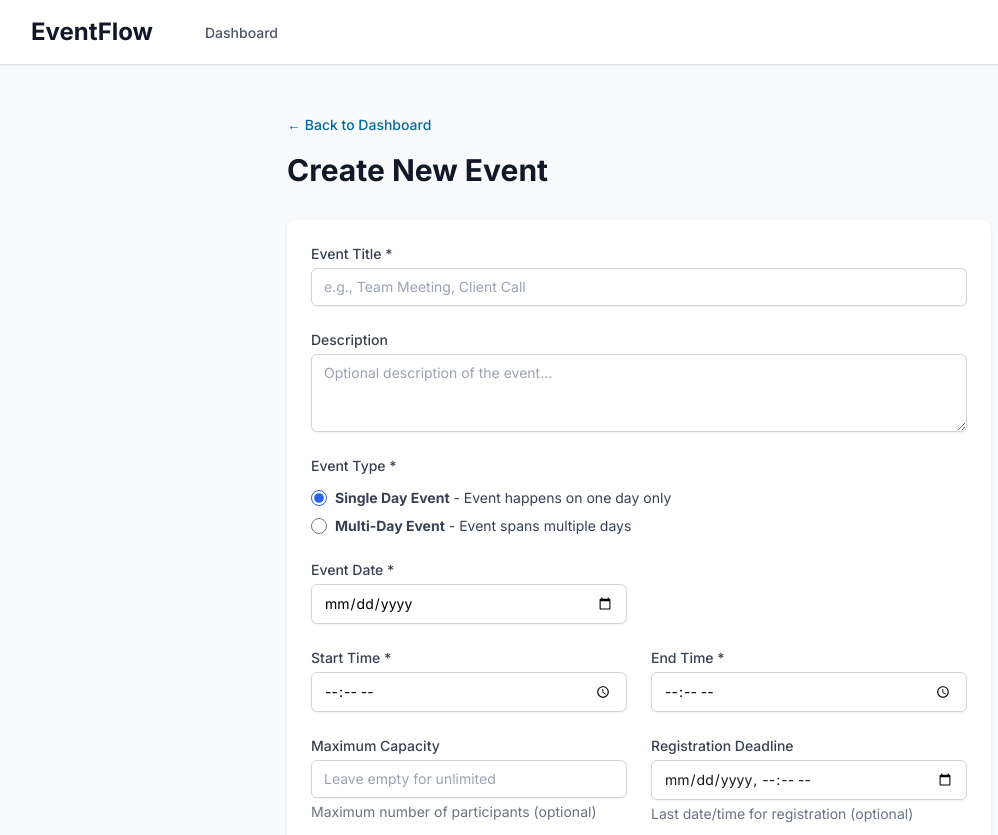
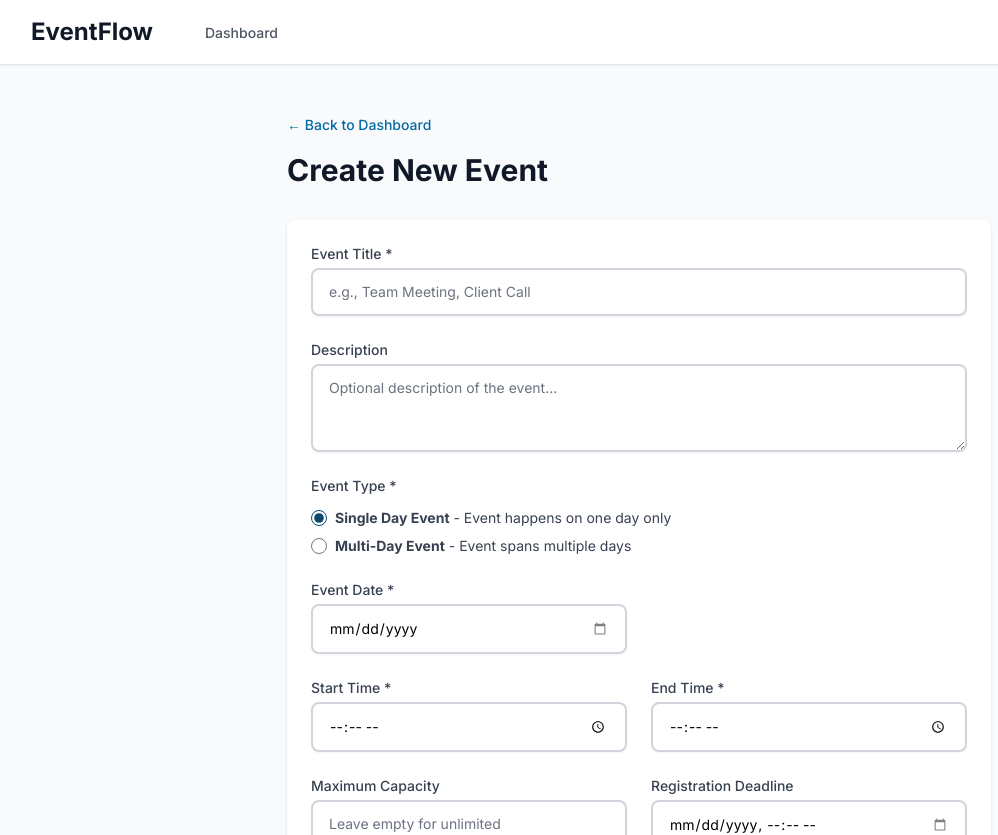
Before and after one commit to tahiryyvon/event-flow, a Next.js app: page /organizer/events/create in a window 1280 px wide. Shown: the top 835 px of the page, without its empty margins (1-999 px from the left). Built offline with nearby package versions, Linux system fonts and the light colour scheme; no server answers.

Commit message:
Fix all input text visibility issues across the application

```diff
--- a/src/app/book/[eventId]/BookingForm.tsx
+++ b/src/app/book/[eventId]/BookingForm.tsx
@@ -66,8 +66,9 @@ export default function BookingForm({ eventId }: BookingFormProps) {
           onChange={(e) =>
             setFormData({ ...formData, participantName: e.target.value })
           }
-          className="mt-1 block w-full px-3 py-2 border border-gray-300 rounded-md shadow-sm focus:outline-none focus:ring-blue-500 focus:border-blue-500 sm:text-sm text-black bg-white"
+          className="mt-1 block w-full px-4 py-3 border-2 border-gray-300 rounded-lg shadow-sm focus:outline-none focus:ring-2 focus:ring-blue-500 focus:border-blue-500 sm:text-sm text-black bg-white placeholder-gray-500 transition-colors"
           placeholder="Your full name"
+          style={{ color: '#000000 !important', backgroundColor: '#ffffff !important' }}
         />
       </div>
 
@@ -83,8 +84,9 @@ export default function BookingForm({ eventId }: BookingFormProps) {
           onChange={(e) =>
             setFormData({ ...formData, participantEmail: e.target.value })
           }
-          className="mt-1 block w-full px-3 py-2 border border-gray-300 rounded-md shadow-sm focus:outline-none focus:ring-blue-500 focus:border-blue-500 sm:text-sm text-black bg-white"
+          className="mt-1 block w-full px-4 py-3 border-2 border-gray-300 rounded-lg shadow-sm focus:outline-none focus:ring-2 focus:ring-blue-500 focus:border-blue-500 sm:text-sm text-black bg-white placeholder-gray-500 transition-colors"
           placeholder="you@example.com"
+          style={{ color: '#000000 !important', backgroundColor: '#ffffff !important' }}
         />
       </div>
 
--- a/src/app/globals.css
+++ b/src/app/globals.css
@@ -1,6 +1,45 @@
 @tailwind base;
 @tailwind components;
 @tailwind utilities;
+
+/* Force all form inputs to have visible text */
+input, textarea, select {
+  color: #000000 !important;
+  background-color: #ffffff !important;
+}
+
+input::placeholder, textarea::placeholder {
+  color: #6b7280 !important;
+  opacity: 1 !important;
+}
+
+/* Ensure proper contrast for all form elements */
+.form-input {
+  @apply text-black bg-white border-gray-300 focus:border-primary-500 focus:ring-primary-500;
+}
+
+/* Radio buttons and checkboxes */
+input[type="radio"], input[type="checkbox"] {
+  accent-color: #0c4a6e !important;
+}
+
+/* Ensure select dropdowns are visible */
+select option {
+  color: #000000 !important;
+  background-color: #ffffff !important;
+}
+
+/* Force datetime-local inputs to have visible text */
+input[type="datetime-local"], input[type="date"], input[type="time"] {
+  color: #000000 !important;
+  background-color: #ffffff !important;
+}
+
+input[type="datetime-local"]::-webkit-calendar-picker-indicator,
+input[type="date"]::-webkit-calendar-picker-indicator,
+input[type="time"]::-webkit-time-picker-indicator {
+  filter: invert(0.5);
+}
 
 :root {
   --background: #ffffff;
--- a/src/app/login/page.tsx
+++ b/src/app/login/page.tsx
@@ -106,8 +106,9 @@ export default function LoginPage() {
                 required
                 value={email}
                 onChange={(e) => setEmail(e.target.value)}
-                className="relative block w-full px-3 py-2 border border-gray-300 placeholder-gray-500 text-black bg-white rounded-md focus:outline-none focus:ring-blue-500 focus:border-blue-500 focus:z-10 sm:text-sm"
+                className="relative block w-full px-4 py-3 border-2 border-gray-300 placeholder-gray-500 text-black bg-white rounded-lg focus:outline-none focus:ring-2 focus:ring-blue-500 focus:border-blue-500 focus:z-10 sm:text-sm transition-colors"
                 placeholder="Email address"
+                style={{ color: '#000000 !important', backgroundColor: '#ffffff !important' }}
               />
             </div>
             <div>
@@ -122,8 +123,9 @@ export default function LoginPage() {
                 required
                 value={password}
                 onChange={(e) => setPassword(e.target.value)}
-                className="relative block w-full px-3 py-2 border border-gray-300 placeholder-gray-500 text-black bg-white rounded-md focus:outline-none focus:ring-blue-500 focus:border-blue-500 focus:z-10 sm:text-sm"
+                className="relative block w-full px-4 py-3 border-2 border-gray-300 placeholder-gray-500 text-black bg-white rounded-lg focus:outline-none focus:ring-2 focus:ring-blue-500 focus:border-blue-500 focus:z-10 sm:text-sm transition-colors"
                 placeholder="Password"
+                style={{ color: '#000000 !important', backgroundColor: '#ffffff !important' }}
               />
             </div>
           </div>
--- a/src/app/organizer/events/create/page.tsx
+++ b/src/app/organizer/events/create/page.tsx
@@ -105,8 +105,9 @@ export default function CreateEventPage() {
                   onChange={(e) =>
                     setFormData({ ...formData, title: e.target.value })
                   }
-                  className="mt-1 block w-full px-3 py-2 border border-gray-300 rounded-md shadow-sm focus:outline-none focus:ring-primary-500 focus:border-primary-500 sm:text-sm"
+                  className="mt-1 block w-full px-4 py-3 border-2 border-gray-300 rounded-lg shadow-sm focus:outline-none focus:ring-2 focus:ring-blue-500 focus:border-blue-500 sm:text-sm text-black bg-white placeholder-gray-500 transition-colors"
                   placeholder="e.g., Team Meeting, Client Call"
+                  style={{ color: '#000000 !important', backgroundColor: '#ffffff !important' }}
                 />
               </div>
 
@@ -121,8 +122,9 @@ export default function CreateEventPage() {
                   onChange={(e) =>
                     setFormData({ ...formData, description: e.target.value })
                   }
-                  className="mt-1 block w-full px-3 py-2 border border-gray-300 rounded-md shadow-sm focus:outline-none focus:ring-primary-500 focus:border-primary-500 sm:text-sm"
+                  className="mt-1 block w-full px-4 py-3 border-2 border-gray-300 rounded-lg shadow-sm focus:outline-none focus:ring-2 focus:ring-blue-500 focus:border-blue-500 sm:text-sm text-black bg-white placeholder-gray-500 transition-colors resize-vertical"
                   placeholder="Optional description of the event..."
+                  style={{ color: '#000000 !important', backgroundColor: '#ffffff !important' }}
                 />
               </div>
 
@@ -139,7 +141,8 @@ export default function CreateEventPage() {
                       onChange={() =>
                         setFormData({ ...formData, isMultiDay: false, endDate: formData.startDate })
                       }
-                      className="h-4 w-4 text-primary-600 focus:ring-primary-500 border-gray-300"
+                      className="h-4 w-4 text-blue-600 focus:ring-blue-500 border-gray-300"
+                      style={{ accentColor: '#2563eb' }}
                     />
                     <span className="ml-2 text-sm text-gray-700">
                       <strong>Single Day Event</strong> - Event happens on one day only
@@ -153,7 +156,8 @@ export default function CreateEventPage() {
                       onChange={() =>
                         setFormData({ ...formData, isMultiDay: true })
                       }
-                      className="h-4 w-4 text-primary-600 focus:ring-primary-500 border-gray-300"
+                      className="h-4 w-4 text-blue-600 focus:ring-blue-500 border-gray-300"
+                      style={{ accentColor: '#2563eb' }}
                     />
                     <span className="ml-2 text-sm text-gray-700">
                       <strong>Multi-Day Event</strong> - Event spans multiple days
@@ -180,7 +184,8 @@ export default function CreateEventPage() {
                       })
                     }
                     min={new Date().toISOString().split("T")[0]}
-                    className="mt-1 block w-full px-3 py-2 border border-gray-300 rounded-md shadow-sm focus:outline-none focus:ring-primary-500 focus:border-primary-500 sm:text-sm"
+                    className="mt-1 block w-full px-4 py-3 border-2 border-gray-300 rounded-lg shadow-sm focus:outline-none focus:ring-2 focus:ring-blue-500 focus:border-blue-500 sm:text-sm text-black bg-white transition-colors"
+                    style={{ color: '#000000 !important', backgroundColor: '#ffffff !important' }}
                   />
                 </div>
 
@@ -198,7 +203,8 @@ export default function CreateEventPage() {
                         setFormData({ ...formData, endDate: e.target.value })
                       }
                       min={formData.startDate || new Date().toISOString().split("T")[0]}
-                      className="mt-1 block w-full px-3 py-2 border border-gray-300 rounded-md shadow-sm focus:outline-none focus:ring-primary-500 focus:border-primary-500 sm:text-sm"
+                      className="mt-1 block w-full px-4 py-3 border-2 border-gray-300 rounded-lg shadow-sm focus:outline-none focus:ring-2 focus:ring-blue-500 focus:border-blue-500 sm:text-sm text-black bg-white transition-colors"
+                      style={{ color: '#000000 !important', backgroundColor: '#ffffff !important' }}
                     />
                   </div>
                 )}
@@ -217,7 +223,8 @@ export default function CreateEventPage() {
                     onChange={(e) =>
                       setFormData({ ...formData, startTime: e.target.value })
                     }
-                    className="mt-1 block w-full px-3 py-2 border border-gray-300 rounded-md shadow-sm focus:outline-none focus:ring-primary-500 focus:border-primary-500 sm:text-sm"
+                    className="mt-1 block w-full px-4 py-3 border-2 border-gray-300 rounded-lg shadow-sm focus:outline-none focus:ring-2 focus:ring-blue-500 focus:border-blue-500 sm:text-sm text-black bg-white transition-colors"
+                    style={{ color: '#000000 !important', backgroundColor: '#ffffff !important' }}
                   />
                   {formData.isMultiDay && (
                     <p className="mt-1 text-sm text-gray-500">
@@ -238,7 +245,8 @@ export default function CreateEventPage() {
                     onChange={(e) =>
                       setFormData({ ...formData, endTime: e.target.value })
                     }
-                    className="mt-1 block w-full px-3 py-2 border border-gray-300 rounded-md shadow-sm focus:outline-none focus:ring-primary-500 focus:border-primary-500 sm:text-sm"
+                    className="mt-1 block w-full px-4 py-3 border-2 border-gray-300 rounded-lg shadow-sm focus:outline-none focus:ring-2 focus:ring-blue-500 focus:border-blue-500 sm:text-sm text-black bg-white transition-colors"
+                    style={{ color: '#000000 !important', backgroundColor: '#ffffff !important' }}
                   />
                   {formData.isMultiDay && (
                     <p className="mt-1 text-sm text-gray-500">
@@ -261,8 +269,9 @@ export default function CreateEventPage() {
                     onChange={(e) =>
                       setFormData({ ...formData, maxCapacity: e.target.value })
                     }
-                    className="mt-1 block w-full px-3 py-2 border border-gray-300 rounded-md shadow-sm focus:outline-none focus:ring-primary-500 focus:border-primary-500 sm:text-sm"
+                    className="mt-1 block w-full px-4 py-3 border-2 border-gray-300 rounded-lg shadow-sm focus:outline-none focus:ring-2 focus:ring-blue-500 focus:border-blue-500 sm:text-sm text-black bg-white placeholder-gray-500 transition-colors"
                     placeholder="Leave empty for unlimited"
+                    style={{ color: '#000000 !important', backgroundColor: '#ffffff !important' }}
                   />
                   <p className="mt-1 text-sm text-gray-500">
                     Maximum number of participants (optional)
@@ -281,7 +290,8 @@ export default function CreateEventPage() {
                       setFormData({ ...formData, registrationDeadline: e.target.value })
                     }
                     min={new Date().toISOString().slice(0, 16)}
-                    className="mt-1 block w-full px-3 py-2 border border-gray-300 rounded-md shadow-sm focus:outline-none focus:ring-primary-500 focus:border-primary-500 sm:text-sm"
+                    className="mt-1 block w-full px-4 py-3 border-2 border-gray-300 rounded-lg shadow-sm focus:outline-none focus:ring-2 focus:ring-blue-500 focus:border-blue-500 sm:text-sm text-black bg-white transition-colors"
+                    style={{ color: '#000000 !important', backgroundColor: '#ffffff !important' }}
                   />
                   <p className="mt-1 text-sm text-gray-500">
                     Last date/time for registration (optional)
```
Also changed, not shown: src/app/signup/page.tsx (+8 -3 lines).
